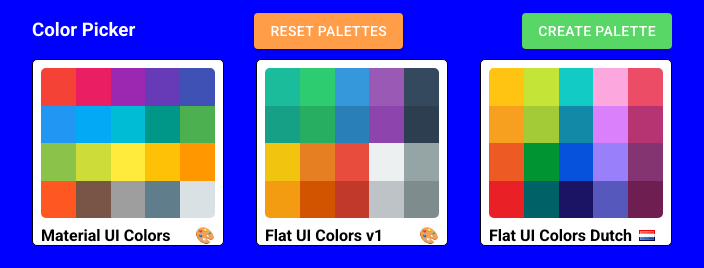
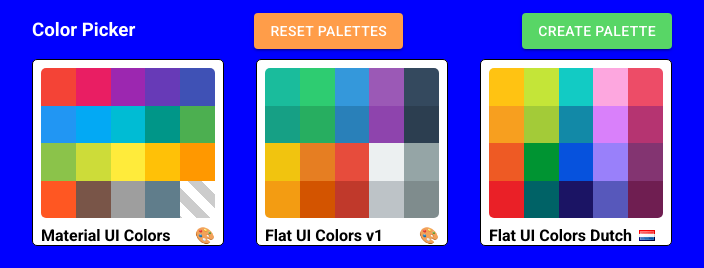
Before and after one commit to philipng88/color-picker, a React (Create React App) app: page / in a window 1280 px wide. Shown: the top 268 px of the page, without its empty margins (288-992 px from the left). Built offline with nearby package versions, Linux system fonts and the light colour scheme.

Commit message:
only user-generated palettes can be deleted; fixed copy message bug in color box styles

```diff
--- a/src/components/ColorBox/ColorBoxStyles.js
+++ b/src/components/ColorBox/ColorBoxStyles.js
@@ -100,6 +100,7 @@
     opacity: "0",
     color: "white",
     textTransform: "uppercase",
+    zIndex: "-5",
     "& h1": {
       fontWeight: "400",
       textShadow: "1px 2px black",
--- a/src/components/Palette/MiniPalette/MiniPalette.js
+++ b/src/components/Palette/MiniPalette/MiniPalette.js
@@ -6,6 +6,7 @@
   DeleteIcon,
 } from "./MiniPaletteStyles";
 import displayEmoji from "../../../util/displayEmoji";
+import seedColors from "../../../util/seedColors";
 
 const MiniPalette = memo(
   (props) => {
@@ -18,6 +19,8 @@
       id,
     } = props;
 
+    const defaultPalettesNames = seedColors.map((item) => item.paletteName);
+
     const deletePalette = (event) => {
       event.stopPropagation();
       openDeleteDialog(id);
@@ -25,10 +28,12 @@
 
     return (
       <MiniPaletteWrapper onClick={() => handleOpen(id)}>
-        <DeleteIcon
-          style={{ transition: "all .3s ease-in-out" }}
-          onClick={deletePalette}
-        />
+        {!defaultPalettesNames.includes(paletteName) && (
+          <DeleteIcon
+            style={{ transition: "all .3s ease-in-out" }}
+            onClick={deletePalette}
+          />
+        )}
         <ColorsWrapper>
           {colors.map(({ color, name }) => (
             <div style={{ backgroundColor: color }} key={name} />
--- a/src/components/Palette/MiniPalette/MiniPaletteStyles.js
+++ b/src/components/Palette/MiniPalette/MiniPaletteStyles.js
@@ -28,7 +28,13 @@
 `;
 
 export const ColorsWrapper = styled.div`
-  background-color: #dae1e4;
+  background: repeating-linear-gradient(
+    45deg,
+    transparent,
+    transparent 10px,
+    #ccc 10px,
+    #ccc 20px
+  );
   height: 150px;
   width: 100%;
   display: grid;
```
